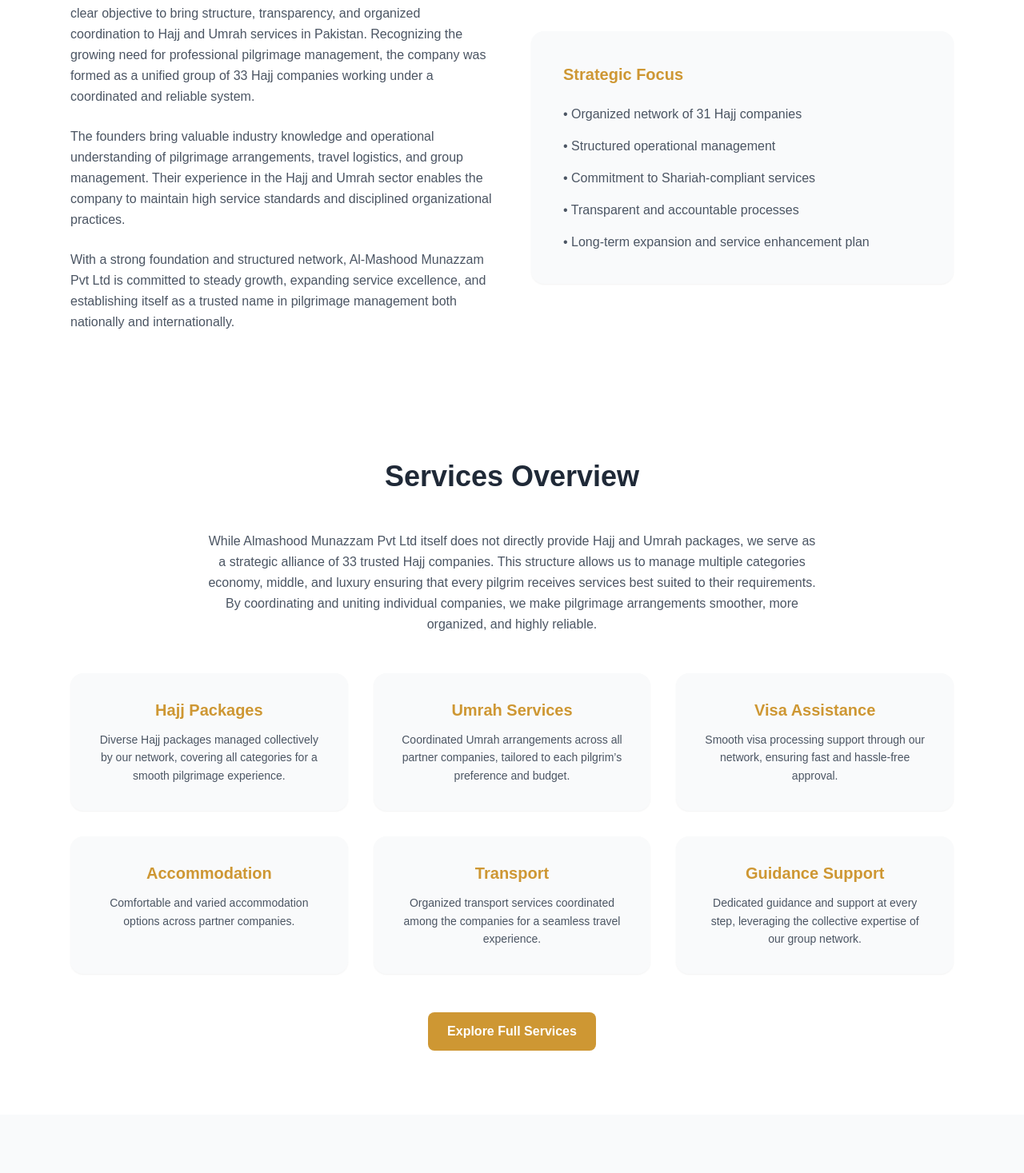
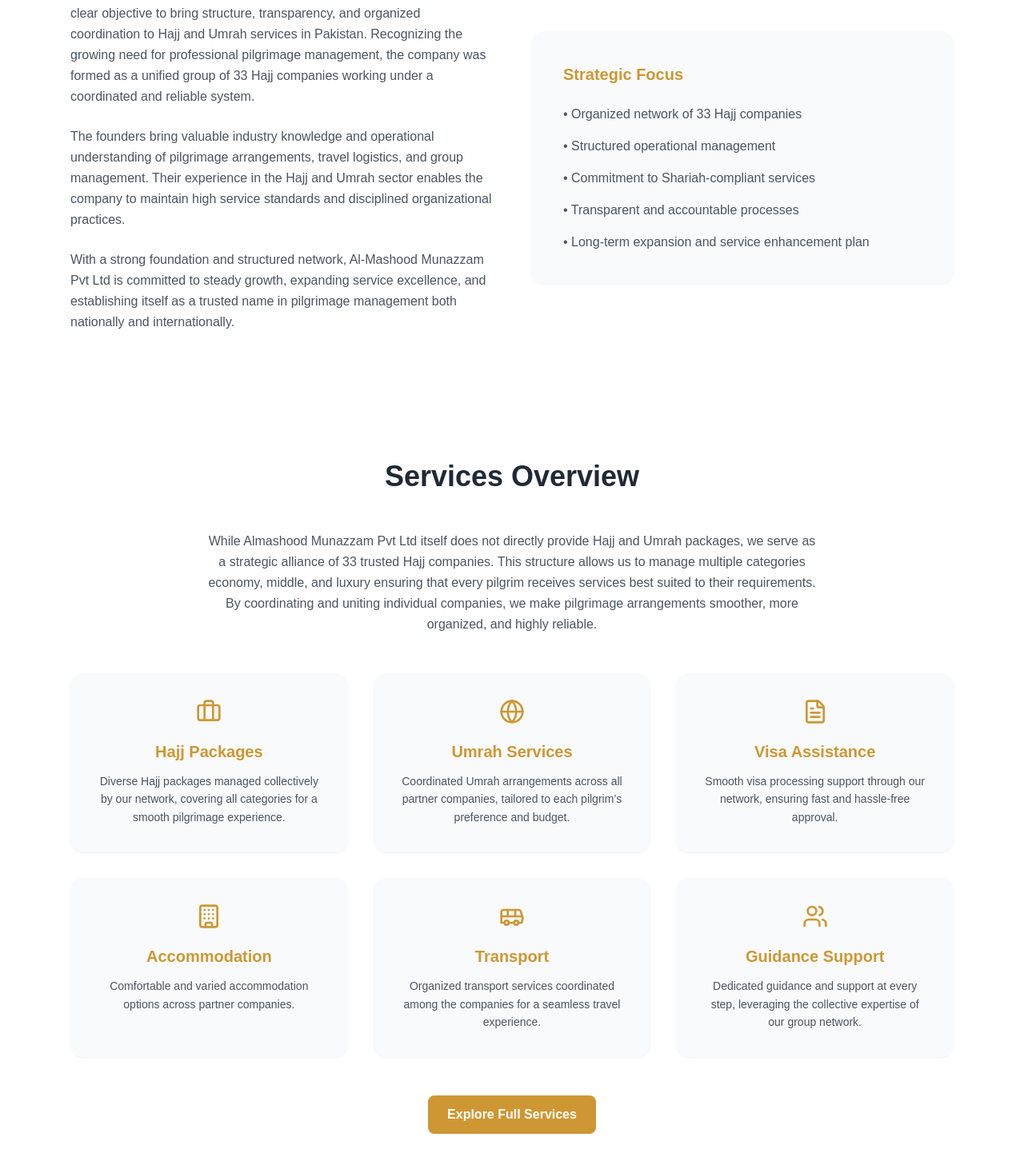
Before and after one commit to WebCodeKing/al-mashood, a Next.js app: page /company-profile in a window 1280 px wide. Shown: the part 1403-2870 px from the top of the page at 80% size. Built offline with nearby package versions, Linux system fonts and the light colour scheme.

Commit message:
Updated company profile page add react logo

```diff
--- a/pages/company-profile.js
+++ b/pages/company-profile.js
@@ -1,5 +1,14 @@
 import React from 'react'
 import { Building2, ShieldCheck, Handshake, Headphones } from "lucide-react";
+import Image from "next/image";
+import {
+  Briefcase,
+  Globe,
+  FileText,
+  Building,
+  Bus,
+  Users
+} from "lucide-react";
 import Link from 'next/link';
 
 const CompanyProfile = () => {
@@ -140,7 +149,7 @@
         </h3>
 
         <ul className="space-y-4 text-gray-600">
-          <li>• Organized network of 31 Hajj companies</li>
+          <li>• Organized network of 33 Hajj companies</li>
           <li>• Structured operational management</li>
           <li>• Commitment to Shariah-compliant services</li>
           <li>• Transparent and accountable processes</li>
@@ -168,17 +177,20 @@
       highly reliable.
     </p>
 
-    <div className="grid md:grid-cols-3 gap-8 text-center">
+    <div className="grid grid-cols-1 sm:grid-cols-2 lg:grid-cols-3 gap-8 text-center">
 
-      <div className="bg-gray-50 p-8 rounded-2xl shadow-sm hover:shadow-lg transition duration-300">
-        <h3 className="text-xl font-semibold mb-3 text-[#ce9733]">Hajj Packages</h3>
+      <div className="flex flex-col items-center bg-gray-50 p-8 rounded-2xl shadow-sm hover:shadow-lg transition duration-300">
+        <Briefcase className="mb-5 w-8 h-8 text-[#ce9733]" />
+        <h3 className="text-xl font-semibold mb-3 text-[#ce9733]">
+          Hajj Packages</h3>
         <p className="text-gray-600 text-sm leading-relaxed">
           Diverse Hajj packages managed collectively by our network, covering all categories
           for a smooth pilgrimage experience.
         </p>
       </div>
 
-      <div className="bg-gray-50 p-8 rounded-2xl shadow-sm hover:shadow-lg transition duration-300">
+      <div className="flex flex-col items-center bg-gray-50 p-8 rounded-2xl shadow-sm hover:shadow-lg transition duration-300">
+        <Globe className="mb-5 w-8 h-8 text-[#ce9733]" />
         <h3 className="text-xl font-semibold mb-3 text-[#ce9733]">Umrah Services</h3>
         <p className="text-gray-600 text-sm leading-relaxed">
           Coordinated Umrah arrangements across all partner companies, tailored to each
@@ -186,7 +198,8 @@
         </p>
       </div>
 
-      <div className="bg-gray-50 p-8 rounded-2xl shadow-sm hover:shadow-lg transition duration-300">
+      <div className="flex flex-col items-center bg-gray-50 p-8 rounded-2xl shadow-sm hover:shadow-lg transition duration-300">
+        <FileText className="mb-5 w-8 h-8 text-[#ce9733]" />
         <h3 className="text-xl font-semibold mb-3 text-[#ce9733]">Visa Assistance</h3>
         <p className="text-gray-600 text-sm leading-relaxed">
           Smooth visa processing support through our network, ensuring fast and hassle-free
@@ -194,7 +207,8 @@
         </p>
       </div>
 
-      <div className="bg-gray-50 p-8 rounded-2xl shadow-sm hover:shadow-lg transition duration-300">
+      <div className="flex flex-col items-center bg-gray-50 p-8 rounded-2xl shadow-sm hover:shadow-lg transition duration-300">
+        <Building className="mb-5 w-8 h-8 text-[#ce9733]" />
         <h3 className="text-xl font-semibold mb-3 text-[#ce9733]">Accommodation</h3>
         <p className="text-gray-600 text-sm leading-relaxed">
           Comfortable and varied accommodation options across partner companies.
@@ -203,7 +217,8 @@
         </p>
       </div>
 
-      <div className="bg-gray-50 p-8 rounded-2xl shadow-sm hover:shadow-lg transition duration-300">
+      <div className="flex flex-col items-center bg-gray-50 p-8 rounded-2xl shadow-sm hover:shadow-lg transition duration-300">
+        <Bus className="mb-5 w-8 h-8 text-[#ce9733]" />
         <h3 className="text-xl font-semibold mb-3 text-[#ce9733]">Transport</h3>
         <p className="text-gray-600 text-sm leading-relaxed">
           Organized transport services coordinated among the companies for a seamless
@@ -211,7 +226,8 @@
         </p>
       </div>
 
-      <div className="bg-gray-50 p-8 rounded-2xl shadow-sm hover:shadow-lg transition duration-300">
+      <div className="flex flex-col items-center bg-gray-50 p-8 rounded-2xl shadow-sm hover:shadow-lg transition duration-300">
+        <Users className="mb-5 w-8 h-8 text-[#ce9733]" />
         <h3 className="text-xl font-semibold mb-3 text-[#ce9733]">Guidance Support</h3>
         <p className="text-gray-600 text-sm leading-relaxed">
           Dedicated guidance and support at every step, leveraging the collective
@@ -368,7 +384,7 @@
       Why Choose Us
     </h2>
 
-    <div className="grid md:grid-cols-4 gap-8">
+    <div className="grid grid-cols-1 sm:grid-cols-2 lg:grid-cols-4 gap-8">
 
       {/* Card 1 */}
       <div className="bg-white p-8 rounded-2xl shadow-sm hover:shadow-lg transition duration-300 text-center">
@@ -417,7 +433,7 @@
     </div>
   </div>
 </section>
-<section className="py-16 bg-[#ce9733] text-white text-center">
+<section className="py-16 bg-gradient-to-r from-[#ce9733] to-[#8a641f] text-white text-center">
   <div className="max-w-4xl mx-auto px-6">
     <h2 className="text-3xl font-bold mb-6">
       Begin Your Spiritual Journey With Confidence
@@ -429,6 +445,36 @@
     </button>
   </div>
 </section>
+{/* <section className="py-24 bg-gray-50">
+  <div className="max-w-6xl mx-auto px-6">
+
+    <h2 className="text-3xl md:text-4xl font-bold text-center mb-16 text-gray-800">
+      Why Choose Us
+    </h2>
+
+    <div className="grid grid-cols-1 sm:grid-cols-2 lg:grid-cols-4 gap-8 items-stretch"> */}
+
+      {/* Card */}
+      {/* <div className="bg-white p-8 rounded-2xl shadow-sm hover:shadow-xl hover:-translate-y-2 transition-all duration-300 text-center flex flex-col">
+
+        <div className="w-16 h-16 mx-auto mb-6 flex items-center justify-center bg-[#ce9733]/10 rounded-full">
+          <Building2 className="text-[#ce9733]" size={32} />
+        </div>
+
+        <h3 className="font-semibold text-lg mb-3">
+          33 Company Network
+        </h3>
+
+        <p className="text-gray-600 text-sm leading-relaxed flex-grow">
+          A strong and well-structured group of Hajj companies operating across Pakistan.
+        </p>
+      </div> */}
+
+      {/* Repeat same structure for other cards */}
+
+    {/* </div>
+  </div>
+</section> */}
     </>
   )
 }
```
